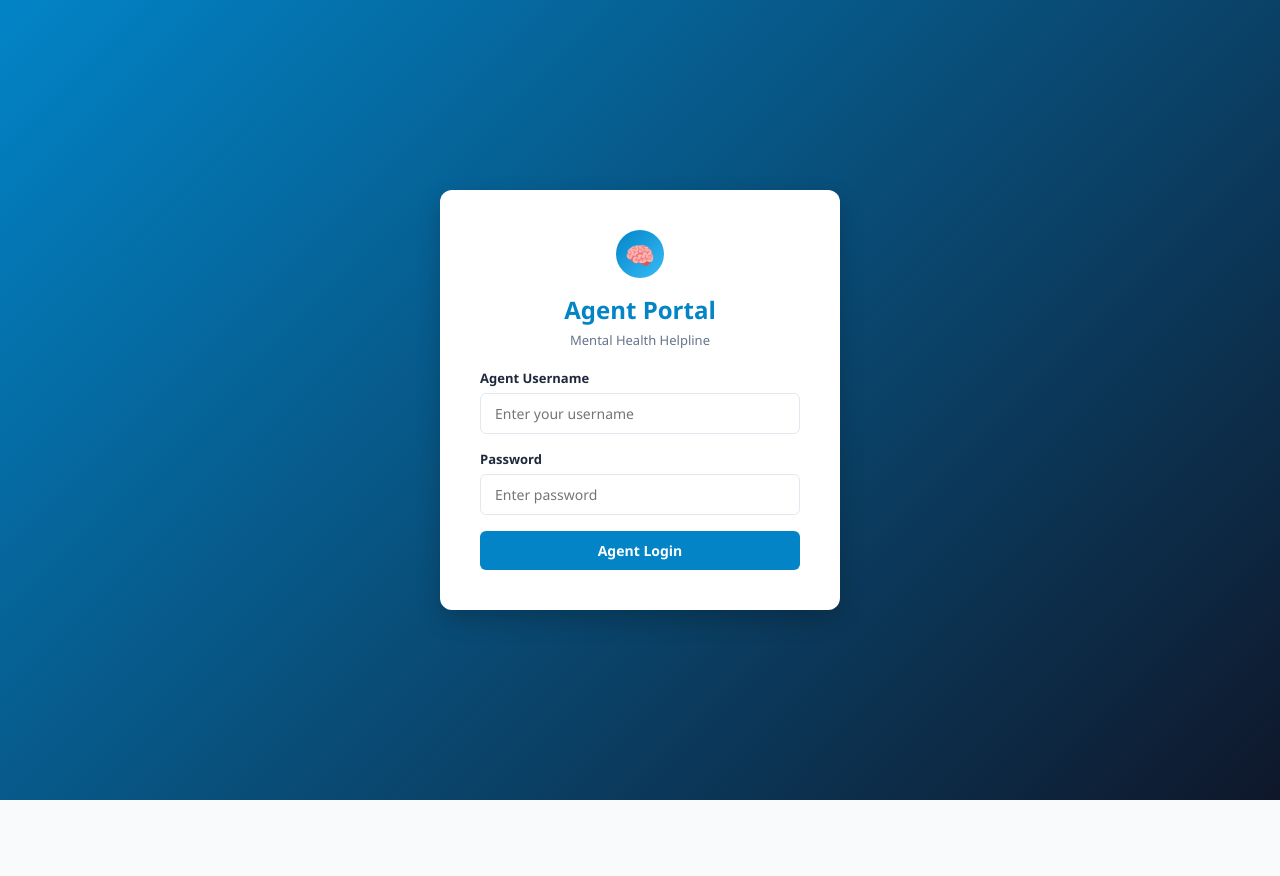
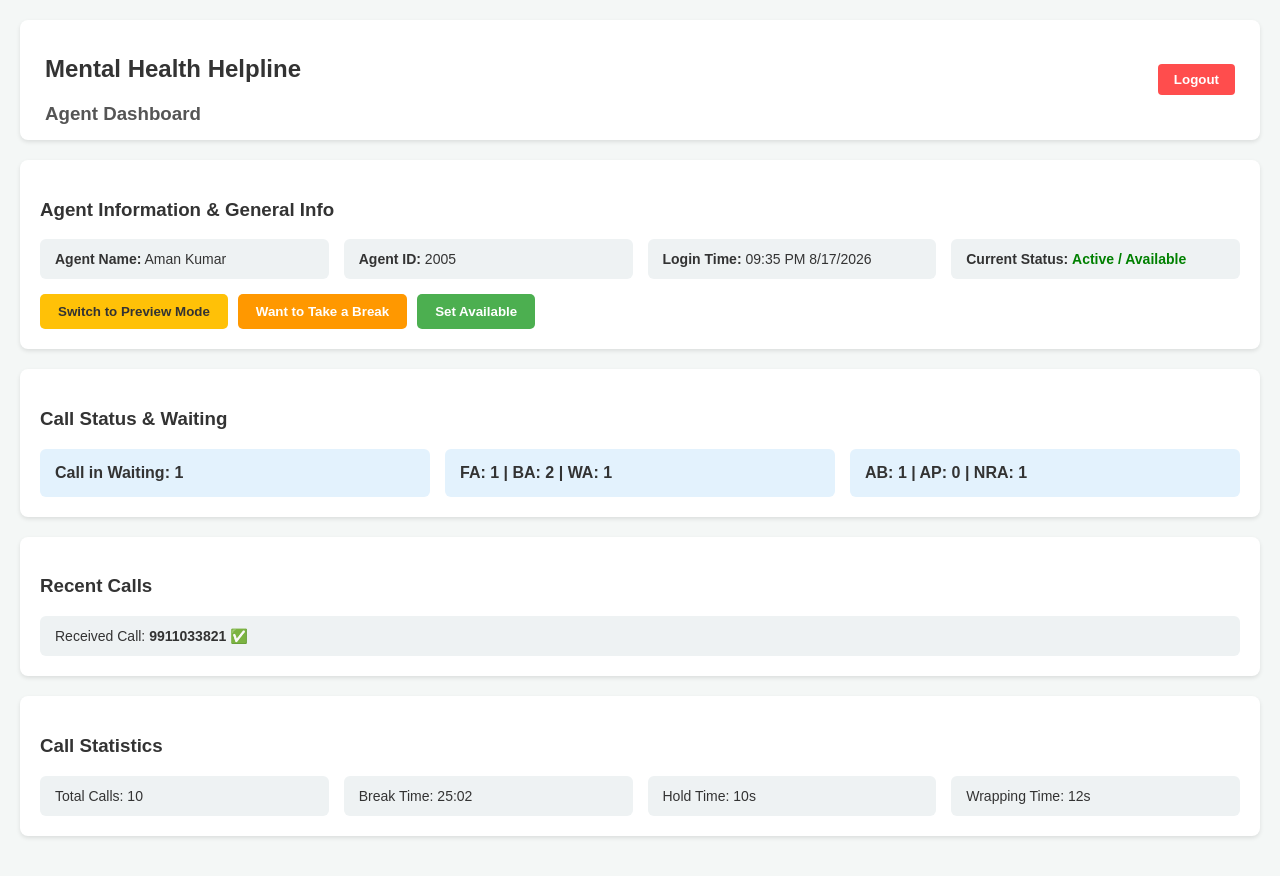
Before and after one commit to pc670518-sudo/mhh-helpline, a website: page public/agent.html in a window 1280 px wide. Before the commit the page ends 800 px from the top, so only its background shows below. Drawn offline with Linux system fonts and the light colour scheme.

Commit message:
Update agent.html

```diff
--- a/public/agent.html
+++ b/public/agent.html
@@ -5,237 +5,121 @@
     <meta name="viewport" content="width=device-width, initial-scale=1.0">
     <title>Mental Health Helpline - Agent Dashboard</title>
     <style>
-        :root {
-            --primary-color: #0284c7;
-            --primary-dark: #0369a1;
-            --bg-color: #f8fafc;
-            --card-bg: #ffffff;
-            --text-main: #1e293b;
-            --text-muted: #64748b;
-            --border-color: #e2e8f0;
-            --success: #22c55e;
-            --danger: #ef4444;
-            --warning: #f59e0b;
-        }
-
-        * {
-            box-sizing: border-box;
-            margin: 0;
-            padding: 0;
-            font-family: 'Segoe UI', Tahoma, Geneva, Verdana, sans-serif;
-        }
-
-        body {
-            background-color: var(--bg-color);
-            color: var(--text-main);
-        }
-
-        #agent-login-section {
-            display: flex;
-            justify-content: center;
-            align-items: center;
-            height: 100vh;
-            background: linear-gradient(135deg, #0284c7 0%, #0f172a 100%);
-        }
-
-        .login-card {
-            background: var(--card-bg);
-            padding: 40px;
-            border-radius: 12px;
-            box-shadow: 0 10px 25px rgba(0,0,0,0.2);
-            width: 100%;
-            max-width: 400px;
-            text-align: center;
-        }
-
-        .brain-logo {
-            width: 48px;
-            height: 48px;
-            background: linear-gradient(135deg, #0284c7, #38bdf8);
-            border-radius: 50%;
-            display: flex;
-            justify-content: center;
-            align-items: center;
-            color: white;
-            font-size: 24px;
-            margin: 0 auto 15px auto;
-        }
-
-        .form-group {
-            margin-bottom: 16px;
-            text-align: left;
-        }
-
-        .form-group label {
-            display: block;
-            font-size: 13px;
-            font-weight: 600;
-            margin-bottom: 6px;
-            color: var(--text-main);
-        }
-
-        .form-group input {
-            width: 100%;
-            padding: 10px 14px;
-            border: 1px solid var(--border-color);
-            border-radius: 6px;
-            font-size: 14px;
-            outline: none;
-        }
-
-        .btn {
-            background-color: var(--primary-color);
-            color: white;
-            border: none;
-            padding: 10px 16px;
-            border-radius: 6px;
-            cursor: pointer;
-            font-weight: 600;
-            font-size: 14px;
-            width: 100%;
-        }
-
-        .btn:hover {
-            background-color: var(--primary-dark);
-        }
-
-        #agent-dashboard-section {
-            display: none;
-            min-height: 100vh;
-        }
-
-        header {
-            background-color: var(--card-bg);
-            padding: 16px 32px;
-            border-bottom: 1px solid var(--border-color);
-            display: flex;
-            justify-content: space-between;
-            align-items: center;
-        }
-
-        .main-container {
-            padding: 24px 32px;
-            max-width: 1200px;
-            margin: 0 auto;
-        }
-
-        .panel {
-            background: var(--card-bg);
-            border-radius: 8px;
-            border: 1px solid var(--border-color);
-            padding: 24px;
-            margin-bottom: 24px;
-            box-shadow: 0 1px 3px rgba(0,0,0,0.05);
-        }
-
-        .status-box {
-            display: flex;
-            gap: 12px;
-            align-items: center;
-            margin-top: 15px;
-        }
-
-        .status-indicator {
-            padding: 6px 12px;
-            border-radius: 20px;
-            font-size: 13px;
-            font-weight: 600;
-            background: #dcfce7;
-            color: #166534;
-        }
+        body { font-family: Arial, sans-serif; background: #f4f7f6; margin: 0; padding: 20px; color: #333; }
+        .header { display: flex; justify-content: space-between; align-items: center; background: #fff; padding: 15px 25px; border-radius: 8px; box-shadow: 0 2px 4px rgba(0,0,0,0.1); margin-bottom: 20px; }
+        .logout-btn { background: #ff4d4d; color: white; border: none; padding: 8px 16px; border-radius: 4px; cursor: pointer; font-weight: bold; }
+        .logout-btn:hover { background: #cc0000; }
+        .card { background: #fff; padding: 20px; border-radius: 8px; box-shadow: 0 2px 4px rgba(0,0,0,0.1); margin-bottom: 20px; }
+        .grid { display: grid; grid-template-columns: repeat(auto-fit, minmax(220px, 1fr)); gap: 15px; }
+        .info-box { background: #eef2f3; padding: 12px 15px; border-radius: 6px; font-size: 14px; }
+        .btn-group { display: flex; gap: 10px; margin-top: 15px; flex-wrap: wrap; }
+        .action-btn { padding: 10px 18px; border: none; border-radius: 5px; cursor: pointer; font-weight: bold; color: white; }
+        .btn-preview { background: #ffc107; color: #333; }
+        .btn-break { background: #ff9800; }
+        .btn-active { background: #4caf50; }
+        .stats-box { background: #e3f2fd; padding: 15px; border-radius: 6px; font-weight: bold; }
     </style>
 </head>
 <body>
 
-    <div id="agent-login-section">
-        <div class="login-card">
-            <div class="brain-logo">🧠</div>
-            <h2 style="color: var(--primary-color); margin-bottom: 5px;">Agent Portal</h2>
-            <p style="color: var(--text-muted); font-size: 13px; margin-bottom: 20px;">Mental Health Helpline</p>
-            <form onsubmit="handleAgentLogin(event)">
-                <div class="form-group">
-                    <label>Agent Username</label>
-                    <input type="text" id="agentUser" placeholder="Enter your username" required value="">
-                </div>
-                <div class="form-group">
-                    <label>Password</label>
-                    <input type="password" id="agentPass" placeholder="Enter password" required value="">
-                </div>
-                <button type="submit" class="btn">Agent Login</button>
-            </form>
+    <div class="header">
+        <div>
+            <h2>Mental Health Helpline</h2>
+            <h3 style="margin: 0; color: #555;">Agent Dashboard</h3>
+        </div>
+        <button class="logout-btn" onclick="logoutAgent()">Logout</button>
+    </div>
+
+    <div class="card">
+        <h3>Agent Information & General Info</h3>
+        <div class="grid">
+            <div class="info-box"><strong>Agent Name:</strong> <span id="agentName">Aman Kumar</span></div>
+            <div class="info-box"><strong>Agent ID:</strong> <span id="agentId">2005</span></div>
+            <div class="info-box"><strong>Login Time:</strong> <span id="loginTime">--:--</span></div>
+            <div class="info-box"><strong>Current Status:</strong> <span id="agentStatus" style="color: green; font-weight: bold;">Active / Available</span></div>
+        </div>
+        <div class="btn-group">
+            <button class="action-btn btn-preview" onclick="togglePreview()">Switch to Preview Mode</button>
+            <button class="action-btn btn-break" onclick="toggleBreak()">Want to Take a Break</button>
+            <button class="action-btn btn-active" onclick="setAvailable()">Set Available</button>
         </div>
     </div>
 
-    <div id="agent-dashboard-section">
-        <header>
-            <div style="display: flex; align-items: center; gap: 12px;">
-                <div class="brain-logo" style="margin:0; width:36px; height:36px; font-size:18px;">🧠</div>
-                <div>
-                    <h2 id="agent-welcome-name" style="font-size: 18px; color: var(--primary-color);">Agent Workspace</h2>
-                    <span style="font-size: 11px; color: var(--text-muted);">MHH Helpline Support Desk</span>
-                </div>
-            </div>
-            <div>
-                <button class="btn" style="background-color: var(--danger); width: auto; padding: 6px 14px;" onclick="handleAgentLogout()">Logout</button>
-            </div>
-        </header>
+    <div class="card">
+        <h3>Call Status & Waiting</h3>
+        <div class="grid">
+            <div class="stats-box">Call in Waiting: <span id="callWaiting">1</span></div>
+            <div class="stats-box">FA: 1 | BA: 2 | WA: 1</div>
+            <div class="stats-box">AB: 1 | AP: 0 | NRA: 1</div>
+        </div>
+    </div>
 
-        <div class="main-container">
-            <div class="panel">
-                <h3>Live Call Control & Status</h3>
-                <div class="status-box">
-                    <span>Current Status:</span>
-                    <span id="current-agent-status" class="status-indicator">Available</span>
-                </div>
-                <div style="margin-top: 20px; display: flex; gap: 10px; flex-wrap: wrap;">
-                    <button class="btn" style="width: auto; background: var(--success);" onclick="changeStatus('Available')">Set Available</button>
-                    <button class="btn" style="width: auto; background: var(--warning);" onclick="changeStatus('On Break')">Take a Break</button>
-                    <button class="btn" style="width: auto; background: var(--danger);" onclick="changeStatus('Busy')">Set Busy</button>
-                </div>
-            </div>
+    <div class="card">
+        <h3>Recent Calls</h3>
+        <div class="info-box">
+            Received Call: <strong id="recentCaller">9911033821</strong> ✅
+        </div>
+    </div>
 
-            <div class="panel">
-                <h3>Incoming Helpline Call Simulator</h3>
-                <p style="color: var(--text-muted); font-size: 13px; margin: 10px 0 20px 0;">Yahan se aap incoming distress calls ko receive aur disconnect kar sakte hain.</p>
-                <button class="btn" style="width: auto; background: var(--primary-color);" onclick="alert('Simulating incoming call: Connected with patient.')">Simulate Incoming Call</button>
-            </div>
+    <div class="card">
+        <h3>Call Statistics</h3>
+        <div class="grid">
+            <div class="info-box">Total Calls: <span id="totalCalls">10</span></div>
+            <div class="info-box">Break Time: <span id="breakTime">25:02</span></div>
+            <div class="info-box">Hold Time: <span id="holdTime">10s</span></div>
+            <div class="info-box">Wrapping Time: <span id="wrappingTime">12s</span></div>
         </div>
     </div>
 
     <script>
-        function handleAgentLogin(event) {
-            event.preventDefault();
-            const user = document.getElementById('agentUser').value;
-            const pass = document.getElementById('agentPass').value;
+        // Set initial login time if not present
+        if (!localStorage.getItem('agentLoginTime')) {
+            const now = new Date();
+            const timeString = now.toLocaleTimeString([], { hour: '2-digit', minute: '2-digit' }) + ' ' + now.toLocaleDateString();
+            localStorage.setItem('agentLoginTime', timeString);
+        }
+        document.getElementById('loginTime').innerText = localStorage.getItem('agentLoginTime');
 
-            if(user.trim() !== "" && pass.trim() !== "") {
-                document.getElementById('agent-login-section').style.display = 'none';
-                document.getElementById('agent-dashboard-section').style.display = 'block';
-                document.getElementById('agent-welcome-name').innerText = "Welcome, " + user;
-            } else {
-                alert("Please enter valid login credentials.");
-            }
+        function syncToAdmin(statusText) {
+            const agentData = {
+                name: document.getElementById('agentName').innerText,
+                id: document.getElementById('agentId').innerText,
+                status: statusText,
+                loginTime: localStorage.getItem('agentLoginTime'),
+                lastActive: new Date().toLocaleTimeString()
+            };
+            localStorage.setItem('activeAgentData', JSON.stringify(agentData));
         }
 
-        function handleAgentLogout() {
-            document.getElementById('agent-dashboard-section').style.display = 'none';
-            document.getElementById('agent-login-section').style.display = 'flex';
+        // Initial sync
+        syncToAdmin('Active / Available');
+
+        function togglePreview() {
+            document.getElementById('agentStatus').innerText = 'Preview Mode';
+            document.getElementById('agentStatus').style.color = '#ff9800';
+            syncToAdmin('Preview Mode');
+            alert('Switched to Preview Mode');
         }
 
-        function changeStatus(statusText) {
-            const badge = document.getElementById('current-agent-status');
-            badge.innerText = statusText;
-            if(statusText === 'Available') {
-                badge.style.background = '#dcfce7';
-                badge.style.color = '#166534';
-            } else if(statusText === 'On Break') {
-                badge.style.background = '#fef3c7';
-                badge.style.color = '#92400e';
-            } else {
-                badge.style.background = '#fee2e2';
-                badge.style.color = '#991b1b';
-            }
-            alert("Status updated to: " + statusText);
+        function toggleBreak() {
+            document.getElementById('agentStatus').innerText = 'On Break ☕';
+            document.getElementById('agentStatus').style.color = '#ff5722';
+            syncToAdmin('On Break');
+            alert('Break started. Admin panel updated.');
+        }
+
+        function setAvailable() {
+            document.getElementById('agentStatus').innerText = 'Active / Available';
+            document.getElementById('agentStatus').style.color = 'green';
+            syncToAdmin('Active / Available');
+            alert('Status set to Available');
+        }
+
+        function logoutAgent() {
+            syncToAdmin('Logged Out');
+            localStorage.removeItem('agentLoginTime');
+            alert('Agent Logged Out Successfully');
+            window.location.href = 'index.html'; // or login page
         }
     </script>
 </body>
```
